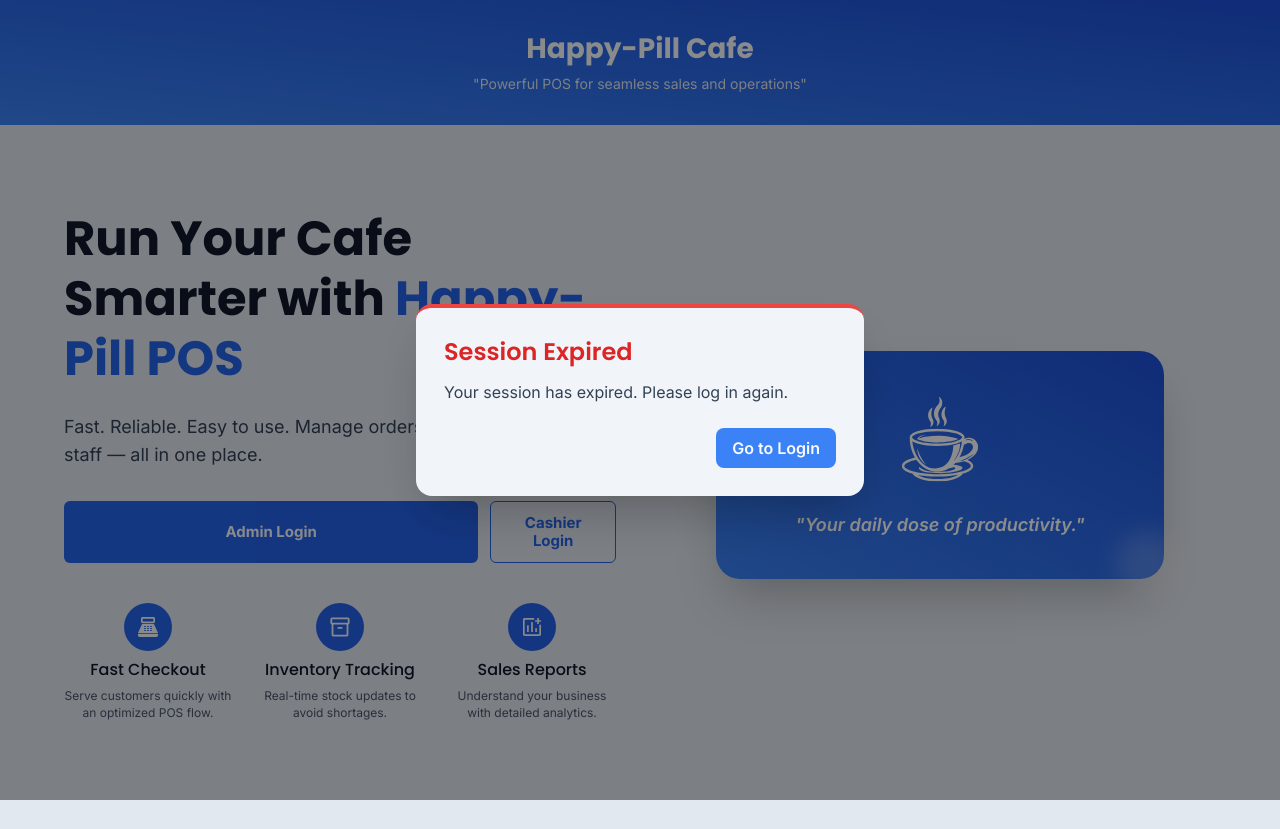
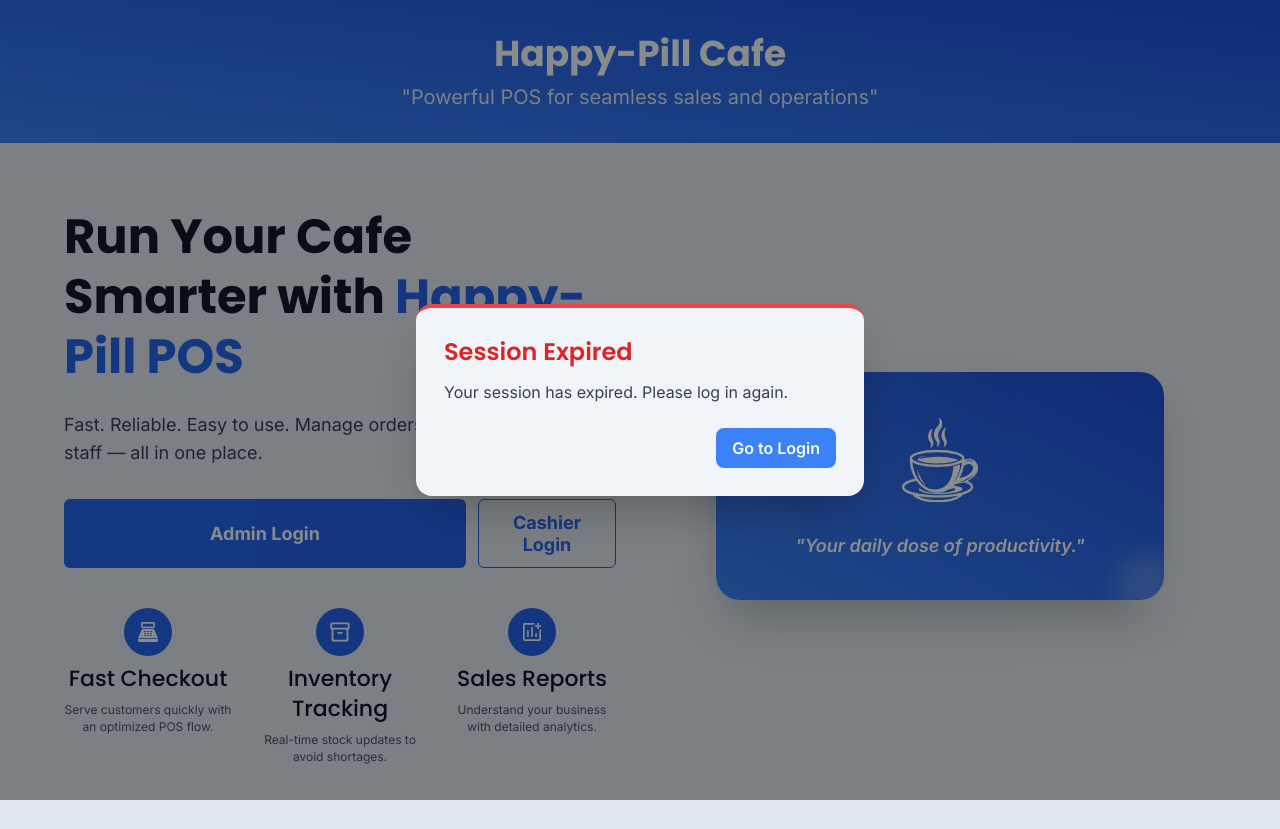
Before and after one commit to dreyyan/happy-pill-pos, a React (Vite) app: page / in a window 1280 px wide. Before the commit the page ends 805 px from the top, so only its background shows below. Built offline with nearby package versions, Linux system fonts and the light colour scheme.

Commit message:
style(css): add responsiveness media queries for headers

```diff
--- a/src/index.css
+++ b/src/index.css
@@ -299,6 +299,42 @@ html, body {
   --font-weight-table-cell: 400;
 }
 
+/* Small devices (mobile) — default already defined */
+:root {
+  --text-h1: 24px;
+  --text-h2: 20px;
+  --text-h3: 18px;
+  --text-h4: 16px;
+  --text-h5: 14px;
+  --text-h6: 13px;
+  --text-app-title: 20px;
+  --text-section-title: 16px;
+  --text-item-title: 15px;
+  --text-body: 14px;
+  --text-button: 15px;
+  --text-price: 18px;
+  --text-total: 22px;
+}
+
+/* Medium screens — tablets and small desktops */
+@media (min-width: 640px) {
+  :root {
+    --text-h1: 26px;
+    --text-h2: 21px;
+    --text-h3: 19px;
+    --text-h4: 17px;
+    --text-h5: 15px;
+    --text-h6: 14px;
+    --text-app-title: 22px;
+    --text-section-title: 17px;
+    --text-item-title: 16px;
+    --text-body: 15px;
+    --text-button: 16px;
+    --text-price: 19px;
+    --text-total: 24px;
+  }
+}
+
 /* Responsive overrides — must live outside @theme */
 @media (min-width: 768px) {
   :root {
@@ -312,3 +348,42 @@ html, body {
     --text-total: 26px;
   }
 }
+
+
+/* Large screens — desktops */
+@media (min-width: 1024px) {
+  :root {
+  --text-h1: 32px;
+  --text-h2: 26px;
+  --text-h3: 22px;
+  --text-h4: 20px;
+  --text-h5: 18px;
+  --text-h6: 16px;
+  --text-app-title: 28px;
+  --text-section-title: 20px;
+  --text-item-title: 18px;
+  --text-body: 16px;
+  --text-button: 17px;
+  --text-price: 22px;
+  --text-total: 28px;
+  }
+}
+
+/* Extra large screens — wide monitors */
+@media (min-width: 1280px) {
+  :root {
+  --text-h1: 36px;
+  --text-h2: 30px;
+  --text-h3: 26px;
+  --text-h4: 22px;
+  --text-h5: 20px;
+  --text-h6: 18px;
+  --text-app-title: 32px;
+  --text-section-title: 22px;
+  --text-item-title: 20px;
+  --text-body: 16px;
+  --text-button: 18px;
+  --text-price: 24px;
+  --text-total: 32px;
+  }
+}
```
Lines whose indentation alone changed are shown as unchanged.
